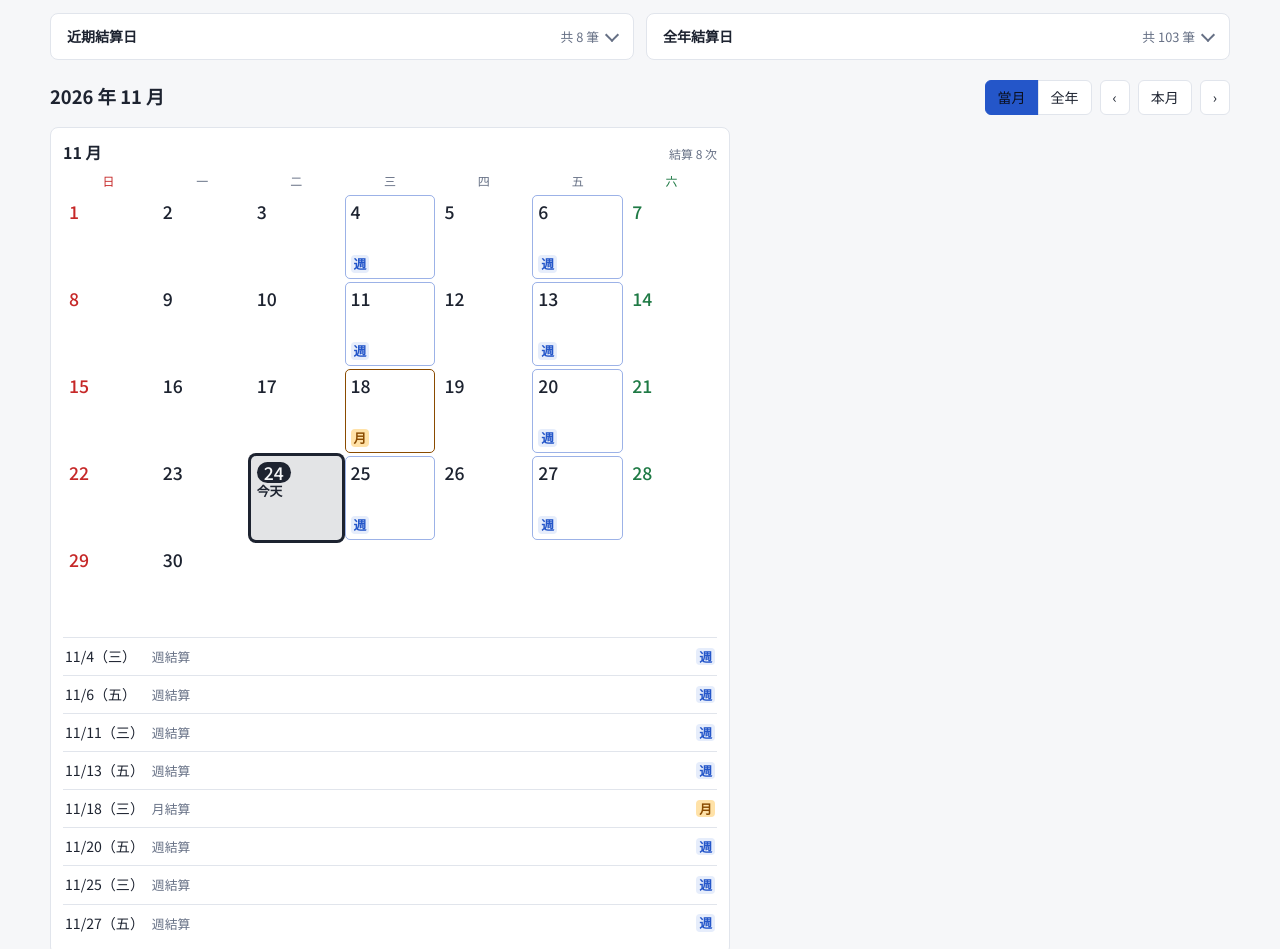
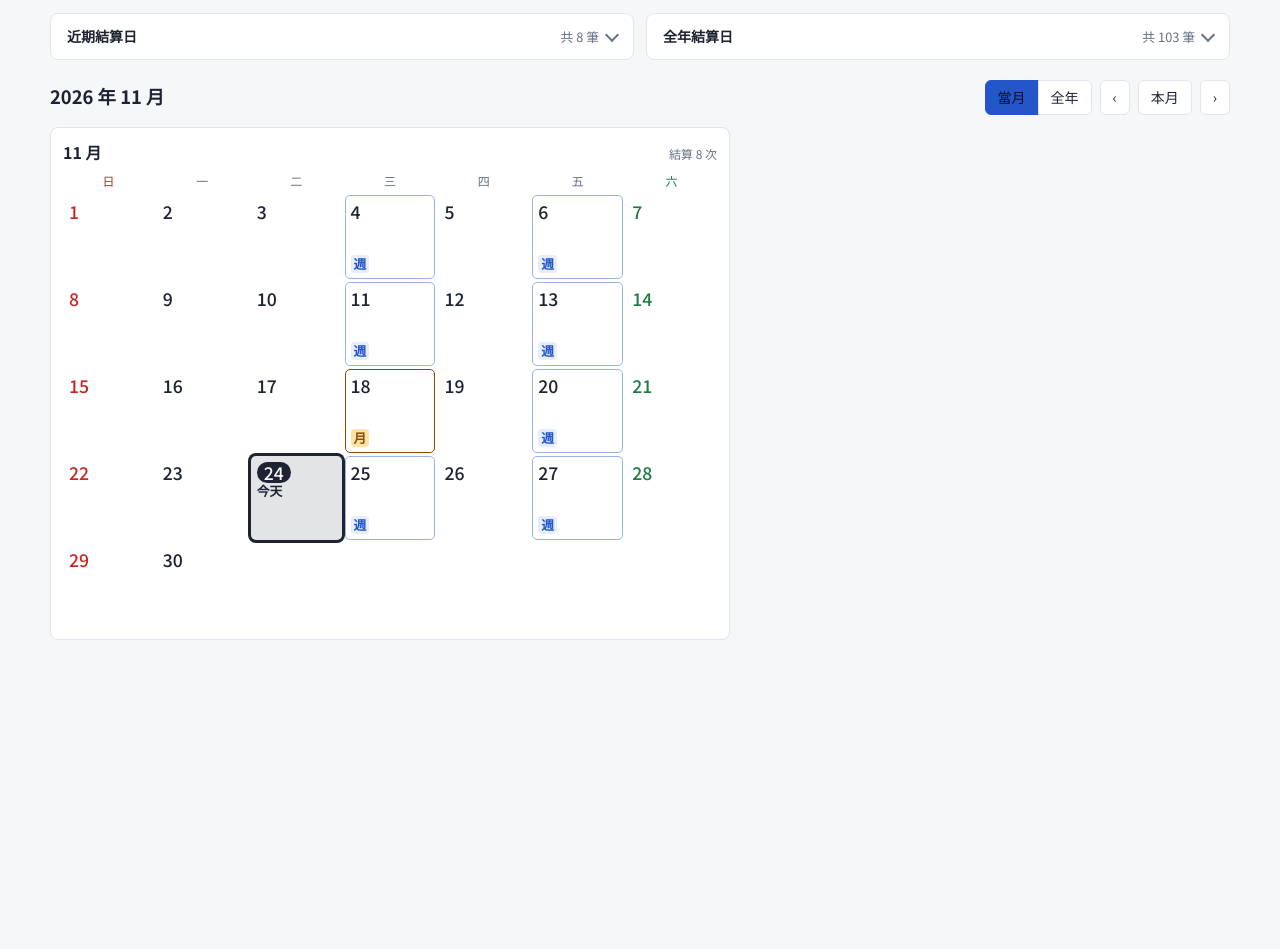
Before and after one commit to Txftrader/calender, a plain HTML site: page index.html in a window 1280 px wide. Shown: the part 300-1249 px from the top of the page. After the commit the page ends 980 px from the top, so only its background shows below. Drawn offline with Linux system fonts and the light colour scheme.

Commit message:
Add files via upload

```diff
--- a/index.html
+++ b/index.html
@@ -387,6 +387,7 @@ html { -webkit-text-size-adjust: 100%; text-size-adjust: 100%; }
   function goTo(k) {
     var p = k.split("-"), y = +p[0], m = +p[1] - 1;
     state.year = y; state.month = m;
+    document.querySelectorAll("details.panel").forEach(function (d) { d.open = false; });
     renderTop(); renderCal();
     var target = document.querySelector('[data-k="' + k + '"]');
     var host = state.mode === "year" ? document.getElementById("m-" + m) : document.getElementById("calhead");
@@ -479,17 +480,17 @@ html { -webkit-text-size-adjust: 100%; text-size-adjust: 100%; }
     var ag = el("div", "agenda"), agn = 0;
     for (var dd = 1; dd <= dim; dd++) {
       var kk = key(y, m, dd), hh = hol[kk], ss = settle[kk];
-      if (!hh && !ss) continue;
+      if (!hh && !(ss && ss.from.length)) continue;
       agn++;
       var it = el("div", "ag" + (kk === todayKey ? " today" : ""));
       it.appendChild(el("span", "", fmt(kk)));
       var mid = el("span", "");
       if (hh) mid.appendChild(el("span", "h", hh.name + " "));
-      if (ss) mid.appendChild(el("span", "s", typeName(ss.type) + (ss.from.length ? "（順延，原 " + ss.from.map(fmt).join("、") + " 休市）" : "")));
+      if (ss && ss.from.length) mid.appendChild(el("span", "s", typeName(ss.type) + "（順延，原 " + ss.from.map(fmt).join("、") + " 休市）"));
       if (kk === todayKey) mid.appendChild(el("span", "s", " 今天"));
       it.appendChild(mid);
       var bs = el("span", "bs");
-      if (ss) bs.appendChild(el("span", "badge " + ss.type + (ss.from.length ? " shift" : ""), ss.type === "m" ? "月" : "週"));
+      if (ss && ss.from.length) bs.appendChild(el("span", "badge " + ss.type + " shift", ss.type === "m" ? "月" : "週"));
       it.appendChild(bs);
       ag.appendChild(it);
     }
```
